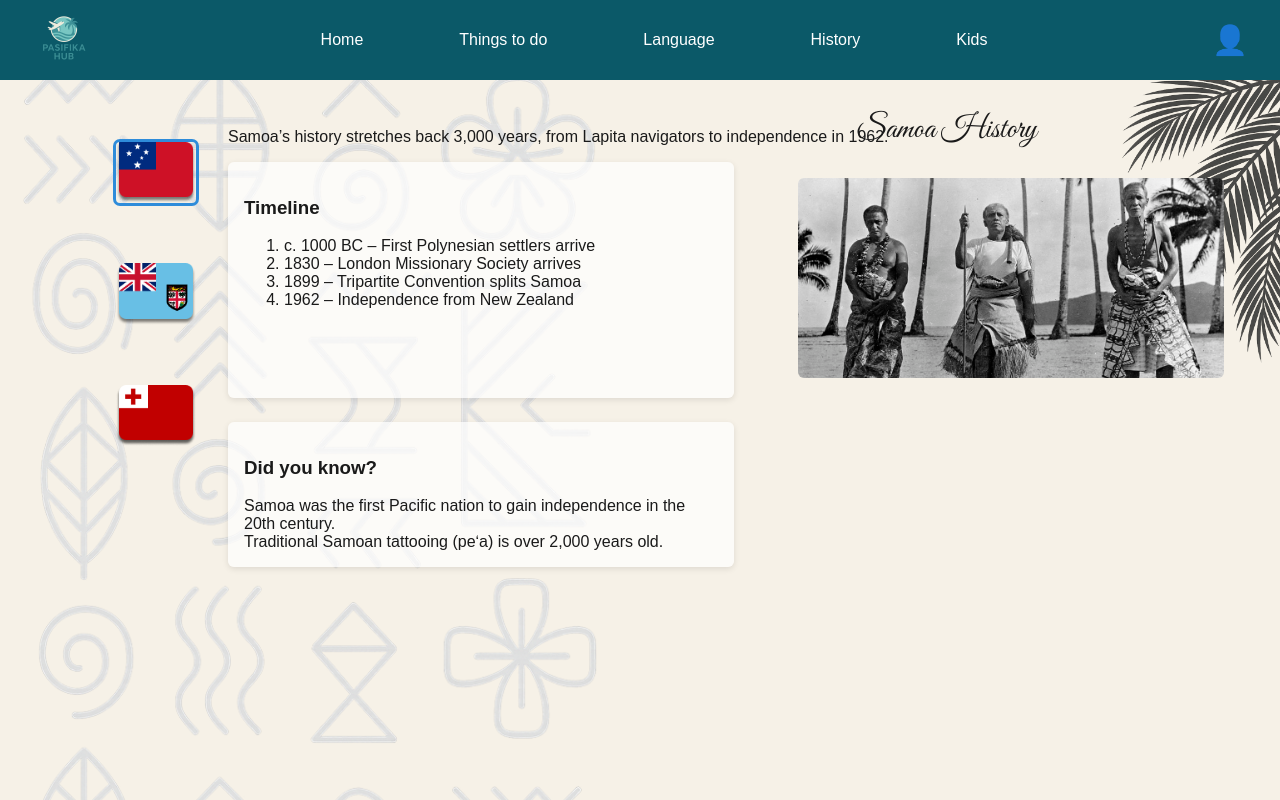
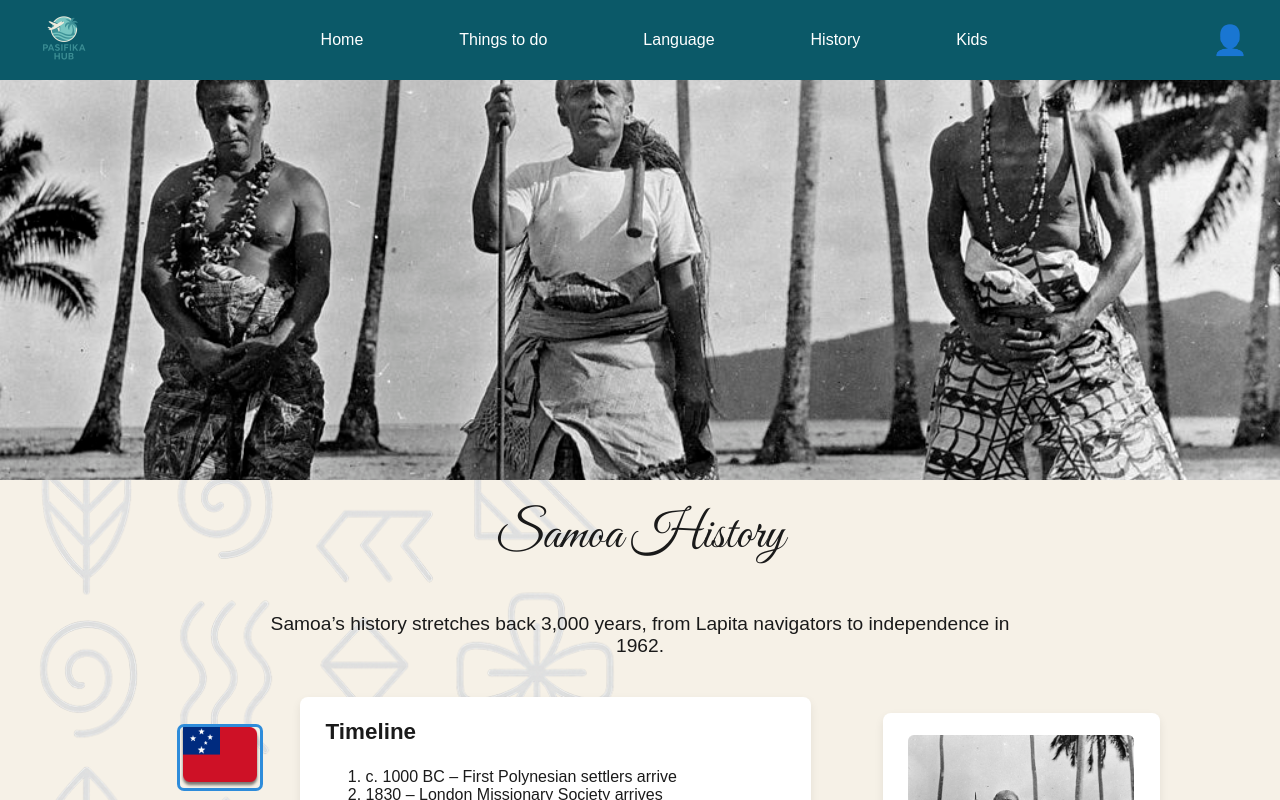
Before and after one commit to jjooeew/Pasifika_Travel_Hub, a React (Create React App) app in the folder frontend-web/: page /samoa/history in a window 1280 px wide. Shown: the top 800 px of the page. Built offline with nearby package versions, Linux system fonts and the light colour scheme.

Commit message:
Fixed History pages styling

```diff
--- a/frontend-web/src/pages/HistoryPage.css
+++ b/frontend-web/src/pages/HistoryPage.css
@@ -1,43 +1,98 @@
 .history-page {
+  padding-bottom: 3rem;
+  background: transparent;
+}
+
+
+.history-hero-banner {
+  width: 100%;
+  aspect-ratio: 16 / 5;      /* 16 × 5 or tweak to taste  */
+  max-height: 450px;         /* safety: never taller than 450 px */
+  object-fit: cover;
+  object-position: center;
+}
+
+
+.history-title {
+  position: static;
+  display: block;
+  text-align: center;
+  font-family: 'Great Vibes', cursive;
+  font-size: 3.2rem;
+  margin: 1.2rem 0 0.6rem;
+}
+
+
+.history-intro {
+  text-align: center;
+  font-size: 1.2rem;
+  max-width: 780px;
+  margin: 0  auto  2.5rem;
+}
+
+
+
+
+
+.history-header p {
+  font-size: 1.2rem;
+  margin: 0;
+}
+
+
+.history-body {
   display: flex;
-  gap: 2rem;
-  padding: 2rem 1rem;
+  justify-content: center;
+  gap: 2.5rem;
   flex-wrap: wrap;
 }
 
 
+.history-main {
+  flex: 1 1 320px;
+  max-width: 900px;
+}
 
-.history-main { flex: 1 1 300px; }
-
-.history-main h1 {
-  text-align: center;
-  font-family: 'Great Vibes', cursive;
-  font-size: 2rem;
-  margin-bottom: 1rem;
-}
 
 .history-grid {
   display: grid;
-  grid-template-columns: 1fr 1fr;
-  gap: 1.5rem;
+  grid-template-columns: 2fr 1.4fr;
+  gap: 2rem;
+}
+
+.history-timeline,
+.history-photo,
+.history-facts {
+  background: #fff;
+  padding: 1.4rem 1.6rem;
+  border-radius: 8px;
+  box-shadow: 0 4px 10px rgba(0,0,0,.08);
+}
+
+.history-timeline h3,
+.history-facts h3 {
+  font-size: 1.4rem;
+  margin-top: 0;
 }
 
 .history-photo img {
   width: 100%;
-  height: 200px;
+  height: 260px;
   object-fit: cover;
   border-radius: 6px;
 }
 
-.history-timeline,
-.history-facts {
-  background: rgba(255,255,255,.7);
-  padding: 1rem;
-  border-radius: 6px;
-  box-shadow: 0 2px 6px rgba(0,0,0,.1);
+
+@media (max-width: 800px) {
+  .history-grid {
+    grid-template-columns: 1fr;
+  }
+  .history-photo img {
+    height: 220px;
+  }
+  .sidebar {
+    flex-direction: row;
+    justify-content: center;
+    margin-bottom: 1.5rem;
+  }
 }
-
-@media (max-width: 700px) {
-  .history-grid { grid-template-columns: 1fr; }
-  .history-photo img { height: 180px; }
-}
--- a/frontend-web/src/pages/HistoryPage.jsx
+++ b/frontend-web/src/pages/HistoryPage.jsx
@@ -3,16 +3,13 @@ import { useState, useEffect } from 'react';
 import FlagSidebar from '../components/FlagSidebar/FlagSidebar';
 import './HistoryPage.css';
 
-
 import samoaFlag  from '../assets/flags/sa.png';
 import fijiFlag   from '../assets/flags/fi.png';
 import tongaFlag  from '../assets/flags/to.png';
 
-
 import samoHero   from '../assets/images/samoa-history-hero.jpg';
 import fijiHero   from '../assets/images/fiji-history-hero.jpg';
 import tongaHero  from '../assets/images/tonga-history-hero.jpg';
-
 
 const HISTORY_DATA = {
   samoa: {
@@ -22,14 +19,14 @@ const HISTORY_DATA = {
     intro:
       'Samoa’s history stretches back 3,000 years, from Lapita navigators to independence in 1962.',
     timeline: [
-      'c. 1000 BC  – First Polynesian settlers arrive',
+      'c. 1000 BC – First Polynesian settlers arrive',
       '1830 – London Missionary Society arrives',
       '1899 – Tripartite Convention splits Samoa',
       '1962 – Independence from New Zealand',
     ],
     facts: [
       'Samoa was the first Pacific nation to gain independence in the 20th century.',
-      'Traditional Samoan tattooing (peʻa) is over 2,000 years old.',
+      'Traditional Samoan tattooing (pe‘a) is over 2,000 years old.',
     ],
   },
   fiji: {
@@ -62,12 +59,11 @@ const HISTORY_DATA = {
       '1970 – Full independence',
     ],
     facts: [
-      'The Haʻamonga ʻa Maui trilithon is often called the “Stonehenge of the Pacific.”',
+      'The Haʻamonga ʼa Maui trilithon is often called the “Stonehenge of the Pacific.”',
       'Tonga switched from driving on the right to the left in 1974.',
     ],
   },
 };
-
 
 const COUNTRIES = Object.entries(HISTORY_DATA).map(([slug, d]) => ({
   slug,
@@ -79,42 +75,41 @@ export default function HistoryPage() {
   const { country: urlSlug } = useParams();
   const navigate             = useNavigate();
 
-
   const initialSlug = HISTORY_DATA[urlSlug] ? urlSlug : 'samoa';
-  const [selectedSlug, setSelectedSlug] = useState(initialSlug);
-
+  const [selected, setSelected] = useState(initialSlug);
 
   useEffect(() => {
-    if (urlSlug !== selectedSlug) {
-      if (HISTORY_DATA[urlSlug]) setSelectedSlug(urlSlug);
+    if (urlSlug !== selected) {
+      if (HISTORY_DATA[urlSlug]) setSelected(urlSlug);
       else navigate('/samoa/history', { replace: true });
     }
     // eslint-disable-next-line react-hooks/exhaustive-deps
   }, [urlSlug]);
 
-  const data = HISTORY_DATA[selectedSlug];
+  const data = HISTORY_DATA[selected];
 
 
   const handleSelect = (slug) => navigate(`/${slug}/history`);
 
   return (
     <div className="history-page">
+      <img className="history-hero-banner" src={data.hero} alt={`${data.name} hero`} />
+
+      <h1 className="history-title">{data.name} History</h1>
+    <p className="history-intro">{data.intro}</p>
+
+      <div className="history-body">
         <FlagSidebar
           countries={COUNTRIES}
-        selectedCountry={selectedSlug}
+          selectedCountry={selected}
           onSelect={handleSelect}
         />
 
         <section className="history-main">
-        <h1>{data.name} History</h1>
-        <p className="history-intro">{data.intro}</p>
-
           <div className="history-grid">
             <article className="history-timeline">
               <h3>Timeline</h3>
-            <ol>
-              {data.timeline.map(item => <li key={item}>{item}</li>)}
-            </ol>
+              <ol>{data.timeline.map((t) => <li key={t}>{t}</li>)}</ol>
             </article>
 
             <figure className="history-photo">
@@ -123,10 +118,11 @@ export default function HistoryPage() {
 
             <aside className="history-facts">
               <h3>Did you know?</h3>
-            <ul>{data.facts.map(f => <li key={f}>{f}</li>)}</ul>
+              <ul>{data.facts.map((f) => <li key={f}>{f}</li>)}</ul>
             </aside>
           </div>
         </section>
       </div>
+    </div>
   );
 }
```
Lines whose indentation alone changed are shown as unchanged.
